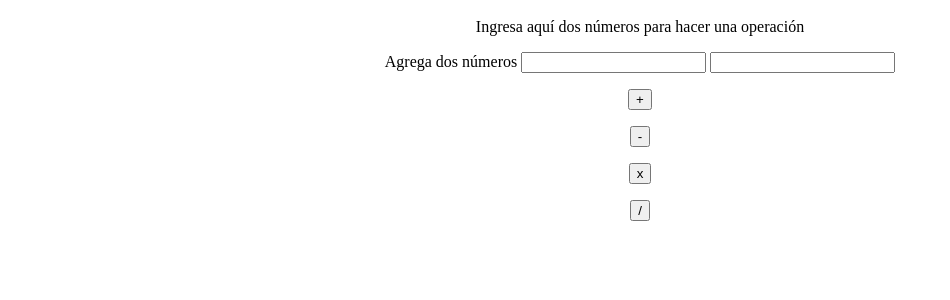
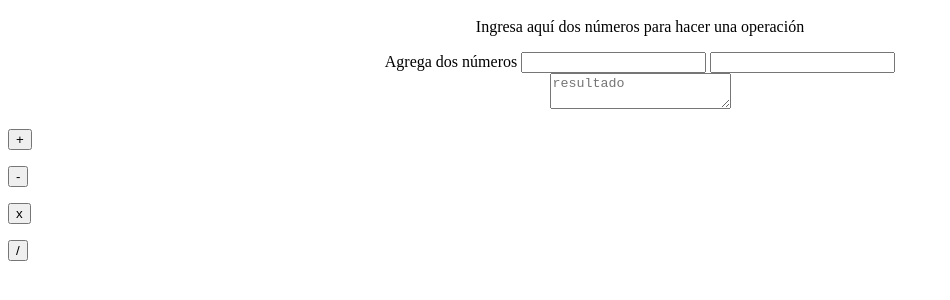
Before and after one commit to LuckieStriker/operaciones, a plain HTML site: page index.html in a window 1280 px wide. Shown: the part 90-390 px from the top of the page, without its empty margins (0-950 px from the left). Drawn offline with Linux system fonts and the light colour scheme.

Commit message:
feat: ultima actualizacion no terminado

```diff
--- a/calculadora.js
+++ b/calculadora.js
@@ -1,3 +1,6 @@
+
+document.getElementById ("suma", "resta", "mult", "divi");
+
 
 const suma = (a,b)=> a+b;
 const resta= (a,b)=> a-b;
@@ -9,4 +12,6 @@ switch (calc){
     case "-": (resta);
     case "*": (mult);
     case "/": (divi);
+
+    return calc;
 }
--- a/index.html
+++ b/index.html
@@ -20,18 +20,22 @@
             <input type="text" aria-label="First name" class="form-control">
             <input type="text" aria-label="Last name" class="form-control">
           </div>
+          <div class="form-floating" align="center">
+            <textarea class="form-control" placeholder="resultado" id="floatingTextarea"></textarea>
+
+          </div>
           <!-- Botones -->
          <div class="row-md-3">
-            <div class="col-md-4" align="center">
+            <div class="col-md-4" id="suma">
                 <p><button type="button" class="btn btn-primary" onclick="calc(+)">+</button></p>
             </div>
-            <div class="col-md-3" align="center">
+            <div class="col-md-3" id="resta">
                     <p><button type="button" class="btn btn-secondary" onclick="calc(-)">-</button></p>
             </div>
-            <div class="col-md-3" align="center">
+            <div class="col-md-3" id="mult">
                 <p><button type="button" class="btn btn-success" onclick="calc(*)">x</button></p>
             </div>
-            <div class="col-md-3" align="center">
+            <div class="col-md-3" id="divi">
                 <button type="button" class="btn btn-danger" onclick="calc(/)">/</button></div>
          </div>
 
--- a/styles.css
+++ b/styles.css
@@ -5,3 +5,7 @@ h1{
     margin-left: 400px;
     margin-right: 400px;
 }
+.suma .resta .mult .divi{
+
+    margin-left: 50px;
+}
```
